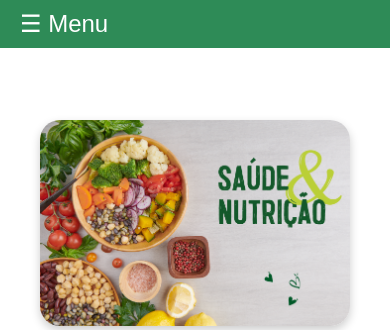
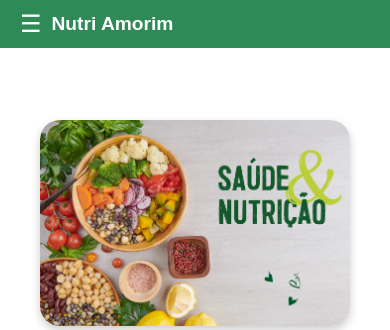
Before and after one commit to NutriAmorim/loja_nutri_novo, a Django app: page / in a window 390 px wide. Shown: the top 330 px of the page. Run offline with Django 5.2, Linux system fonts and the light colour scheme.

Commit message:
Atualiza o topo com logo 'Nutri Amorim' e ícone de menu

```diff
--- a/loja_app/templates/base.html
+++ b/loja_app/templates/base.html
@@ -13,21 +13,34 @@
             font-family: Arial, sans-serif;
         }
 
-        /* Botão de menu para mobile */
-        .menu-toggle {
+        /* Cabeçalho fixo em telas pequenas */
+        .topo {
             display: none;
             background-color: #2E8B57;
             color: white;
-            border: none;
-            font-size: 1.5em;
+            font-size: 1.2em;
             padding: 10px 20px;
-            width: 100%;
-            text-align: left;
-            cursor: pointer;
+            align-items: center;
             position: fixed;
             top: 0;
             left: 0;
+            width: 100%;
             z-index: 1100;
+        }
+
+        .menu-container {
+            display: flex;
+            align-items: center;
+        }
+
+        .menu-icon {
+            font-size: 24px;
+            margin-right: 10px;
+            cursor: pointer;
+        }
+
+        .site-name {
+            font-weight: bold;
         }
 
         /* Barra lateral */
@@ -74,8 +87,8 @@
 
         /* Responsivo */
         @media (max-width: 768px) {
-            .menu-toggle {
-                display: block;
+            .topo {
+                display: flex;
             }
 
             .sidebar {
@@ -103,8 +116,13 @@
 </head>
 <body>
 
-    <!-- Botão de menu para celular -->
-    <button class="menu-toggle" onclick="toggleSidebar()">☰ Menu</button>
+    <!-- Topo fixo no mobile -->
+    <div class="topo" onclick="toggleSidebar()">
+        <div class="menu-container">
+            <span class="menu-icon">&#9776;</span>
+            <span class="site-name">Nutri Amorim</span>
+        </div>
+    </div>
 
     <!-- Barra lateral -->
     <div class="sidebar" id="sidebar">
```
